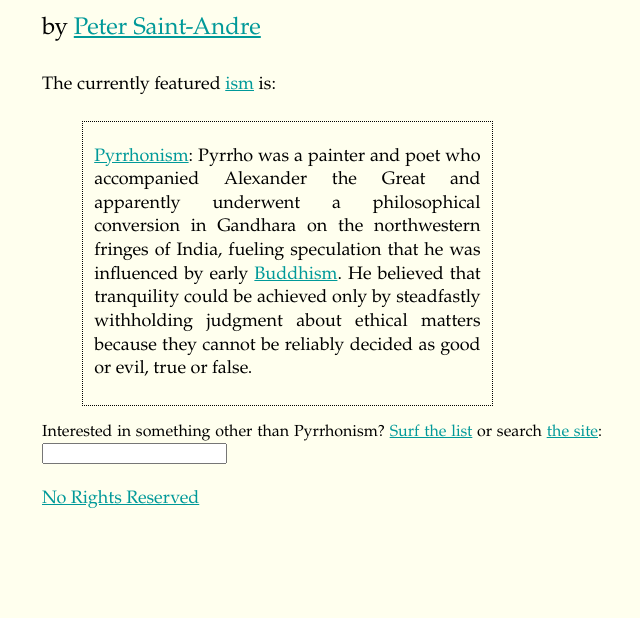
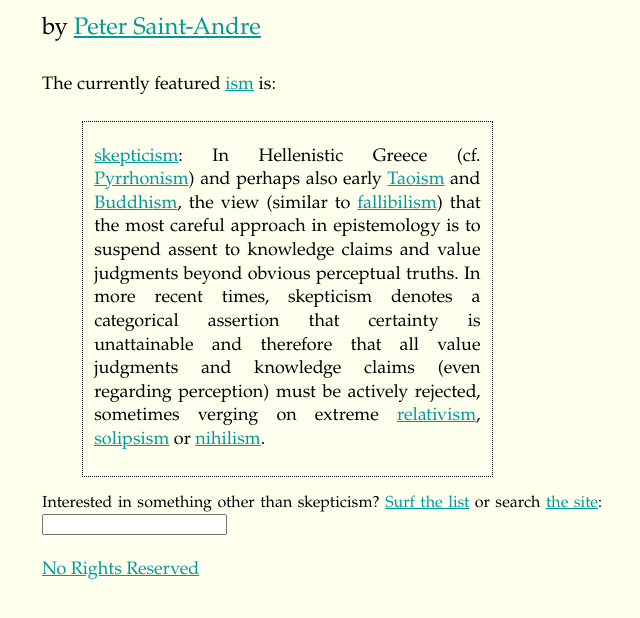
Before and after one commit to stpeter/ismbook, a plain HTML site: page index.html in a window 1280 px wide. Shown: the part 124-742 px from the top of the page, without its empty margins (318-958 px from the left). Drawn offline with Linux system fonts and the light colour scheme.

Commit message:
feature skepticism

```diff
--- a/index.html
+++ b/index.html
@@ -12,8 +12,8 @@
 <h2>by <a href="http://stpeter.im/">Peter Saint-Andre</a>
 </h2>
 <p>The currently featured <a href="ism.html">ism</a> is:</p>
-<blockquote class="featured"><p><a href="pyrrhonism.html">Pyrrhonism</a>: Pyrrho was a painter and poet who accompanied Alexander the Great and apparently underwent a philosophical conversion in Gandhara on the northwestern fringes of India, fueling speculation that he was influenced by early <a href="buddhism.html">Buddhism</a>. He believed that tranquility could be achieved only by steadfastly withholding judgment about ethical matters because they cannot be reliably decided as good or evil, true or false.</p></blockquote>
-<form method="get" id="search" action="https://duckduckgo.com/">Interested in something other than Pyrrhonism?  <a href="ismlist.html">Surf the list</a> or search <a href="about.html">the site</a>: <input type="hidden" name="sites" value="ismbook.com"><input type="text" name="q" maxlength="255"><input type="submit" value="DuckDuckGo Search" style="visibility: hidden;">
+<blockquote class="featured"><p><a href="skepticism.html">skepticism</a>: In Hellenistic Greece (cf. <a href="pyrrhonism.html">Pyrrhonism</a>) and perhaps also early <a href="taoism.html">Taoism</a> and <a href="buddhism.html">Buddhism</a>, the view (similar to <a href="fallibilism.html">fallibilism</a>) that the most careful approach in epistemology is to suspend assent to knowledge claims and value judgments beyond obvious perceptual truths. In more recent times, skepticism denotes a categorical assertion that certainty is unattainable and therefore that all value judgments and knowledge claims (even regarding perception) must be actively rejected, sometimes verging on extreme <a href="relativism.html">relativism</a>, <a href="solipsism.html">solipsism</a> or <a href="nihilism.html">nihilism</a>.</p></blockquote>
+<form method="get" id="search" action="https://duckduckgo.com/">Interested in something other than skepticism?  <a href="ismlist.html">Surf the list</a> or search <a href="about.html">the site</a>: <input type="hidden" name="sites" value="ismbook.com"><input type="text" name="q" maxlength="255"><input type="submit" value="DuckDuckGo Search" style="visibility: hidden;">
 </form>
 <p><a href="http://creativecommons.org/publicdomain/zero/1.0/">No Rights Reserved</a></p>
 </body>
```
Also changed, not shown: skepticism.html (+1 -1 lines).
